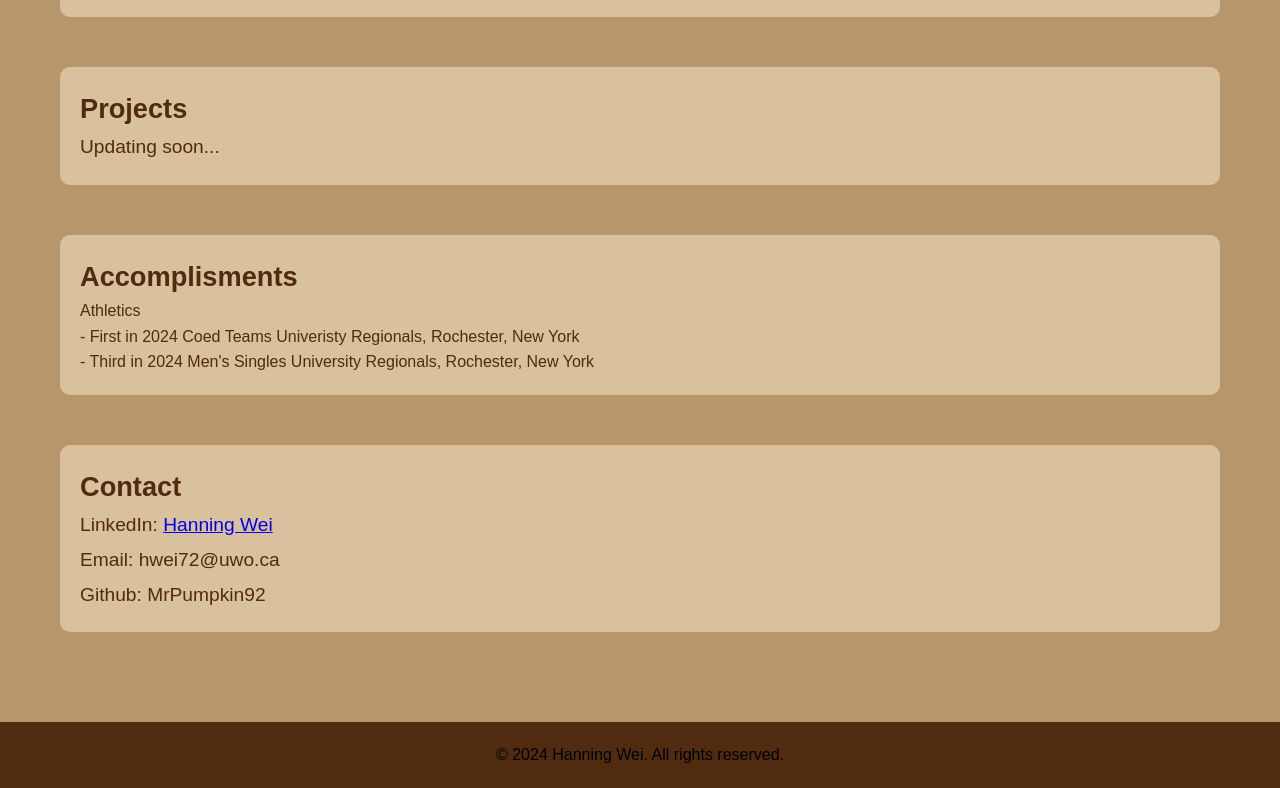
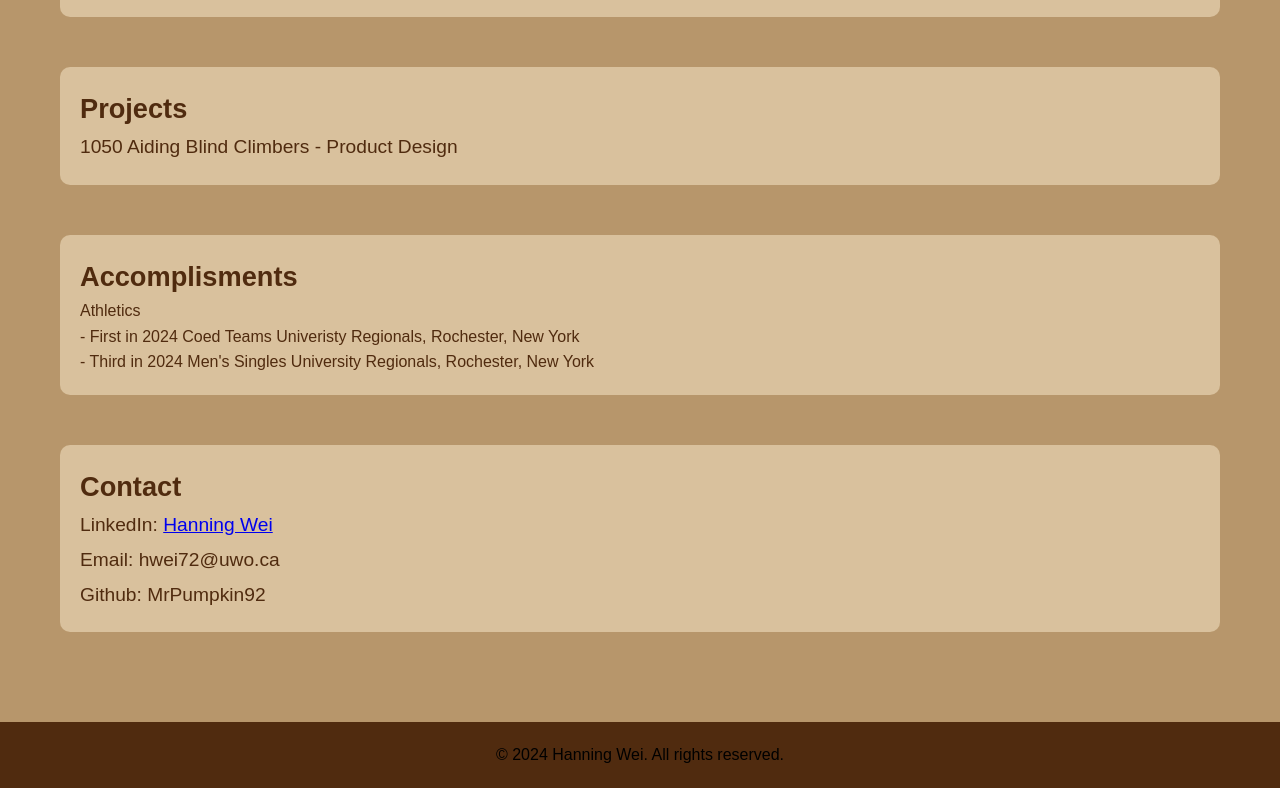
Before and after one commit to MrPumpkin92/myPortfolio, a plain HTML site: page index.html in a window 1280 px wide. Shown: the part 890-1678 px from the top of the page. Drawn offline with Linux system fonts and the light colour scheme; files whose address does not match are found by name.

Commit message:
Add files via upload

```diff
--- a/index.html
+++ b/index.html
@@ -41,7 +41,7 @@
     </section>
     <section id="projects">
         <h1>Projects</h1>
-        <p>Updating soon...</p>
+        <p>1050 Aiding Blind Climbers - Product Design</p>
     </section>
     <section id = "accomplishments">
         <h1>Accomplisments</h1>
```
